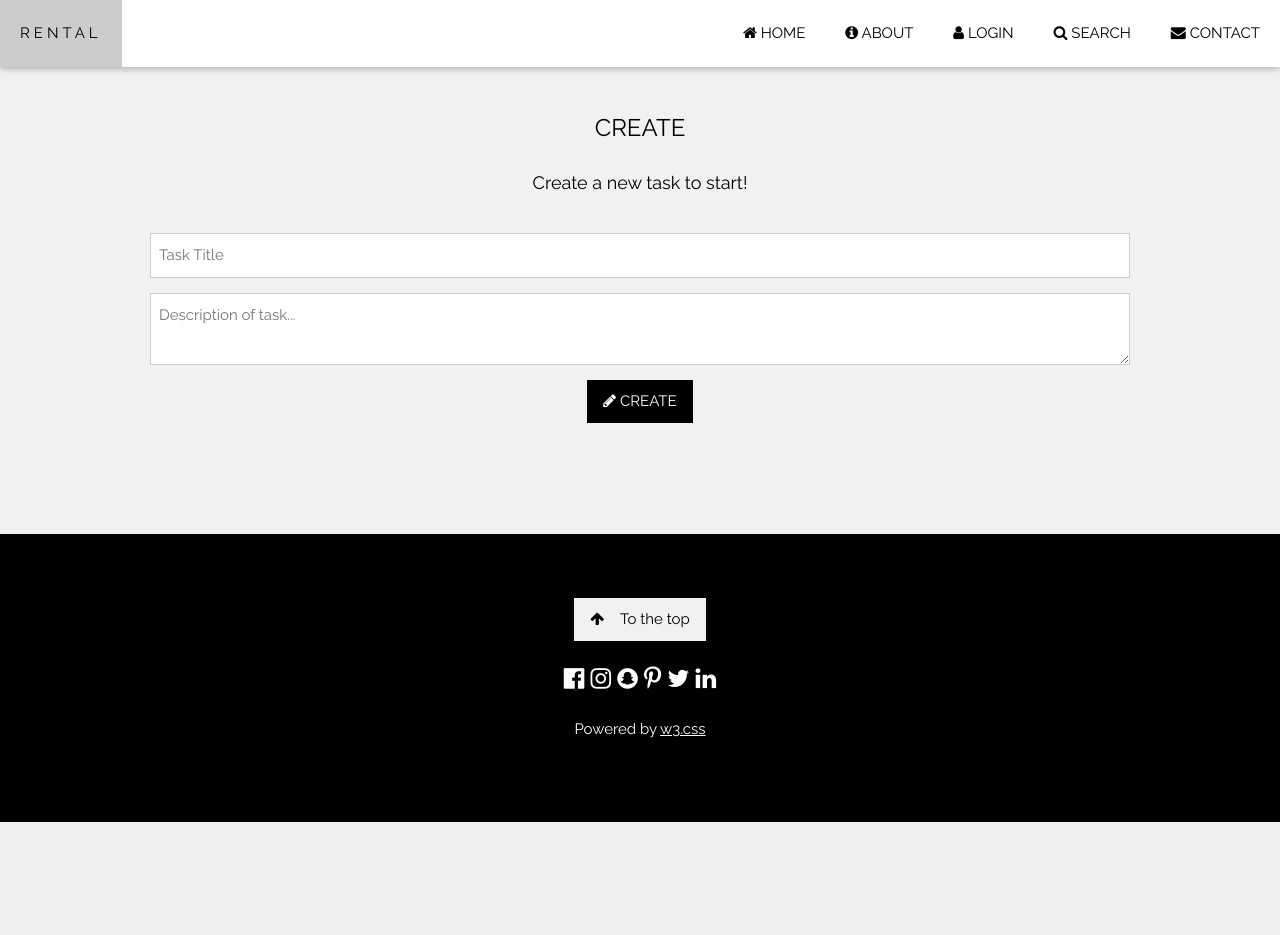
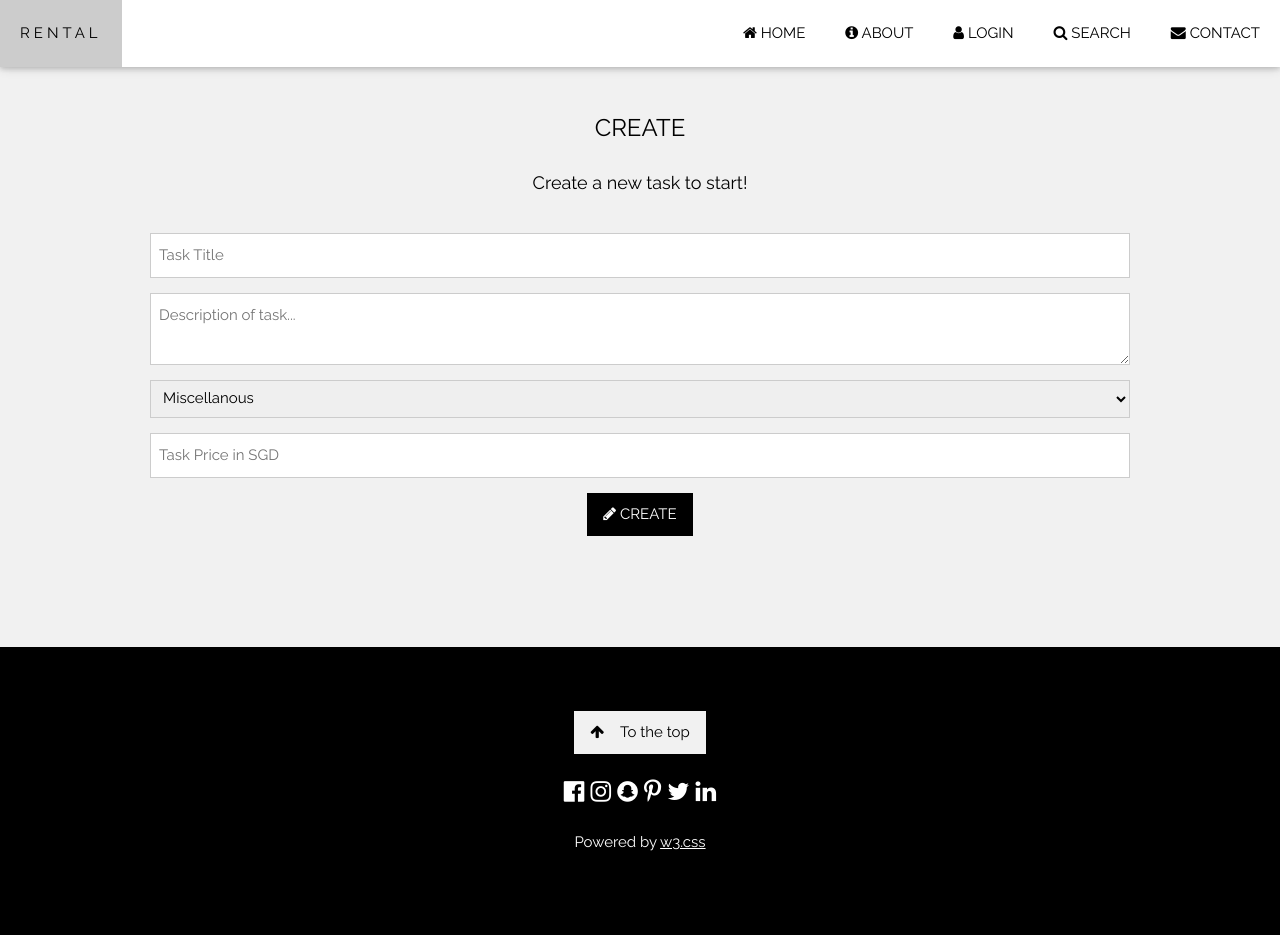
Before and after one commit to Damienskt/Task_Sourcing, a PHP site: page /demo/createTask.php in a window 1280 px wide. Before the commit the page ends 822 px from the top, so only its background shows below. Run offline with PHP 8.4, Linux system fonts and the light colour scheme; some libraries are stand-ins or nearby versions.

Commit message:
createTask.php: update to include more fields (type, price)

```diff
--- a/htdocs/createTask.php
+++ b/htdocs/createTask.php
@@ -55,6 +55,20 @@ body, html {
           <textarea class="w3-input w3-border" type="textarea" placeholder="Description of task..." required name="taskdescription"></textarea>
         </p>
         <p>
+          <select class="w3-input w3-border" required name = "tasktype">
+          <option value = "" disabled> --- Select Task Type --- </option>
+          <option value = "Miscellanous "> Miscellanous </option>
+          <option value = "Housing Agent "> Housing Agent </option>
+          <option value = "Car Washing"> Car Washing </option>
+          <option value = "Education "> Education </option>
+          <option value = "Holiday Planner "> Holiday Planner </option>
+          <option value = "Home"> Home </option>
+          </select>
+        </p>
+        <p>
+          <input class="w3-input w3-border" type="number" placeholder="Task Price in SGD" required name="taskprice">
+        </p>
+        <p>
           <button class="w3-button w3-black" type="submit" name = "create">
             <i class="fa fa-pencil"></i> CREATE
           </button>
@@ -64,8 +78,21 @@ body, html {
   </div>
 
 </div>
+
 <?php
+  if(isset($_POST['create'])) {
 
+    // Connect to database. Change pw and dbname as accordingly
+    $db = pg_connect("host=localhost port=5432 dbname=TaskSource user=postgres password=test");
+
+    $result = pg_query($db, "INSERT INTO task (title, description, type, price) VALUES ('$_POST[tasktitle]', '$_POST[taskdescription]', '$_POST[tasktype]', '$_POST[taskprice]')");
+
+    if(!$result) {
+      echo "<script> alert('try again') </script>";
+    } else {
+      echo "<script> alert('Success!') </script>";
+    }
+  }
 ?>
 
 <!-- Footer -->
```
